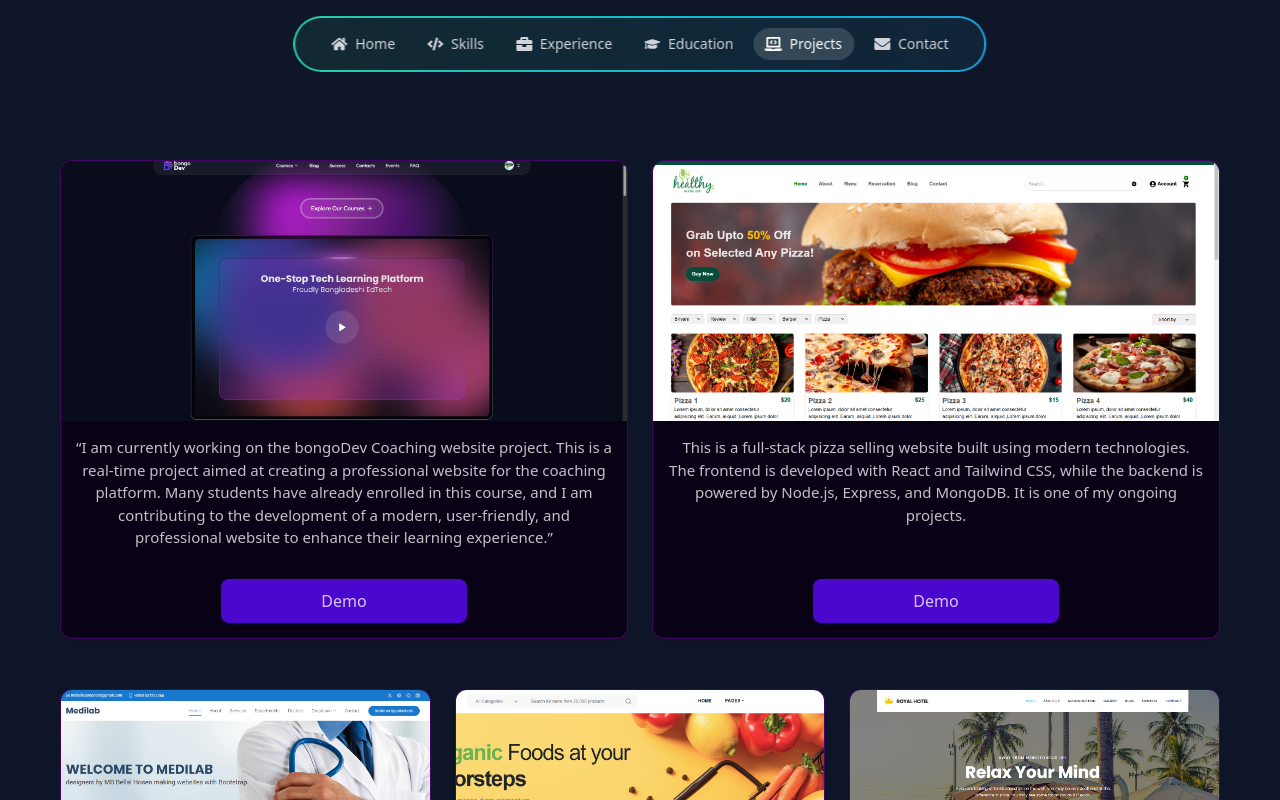
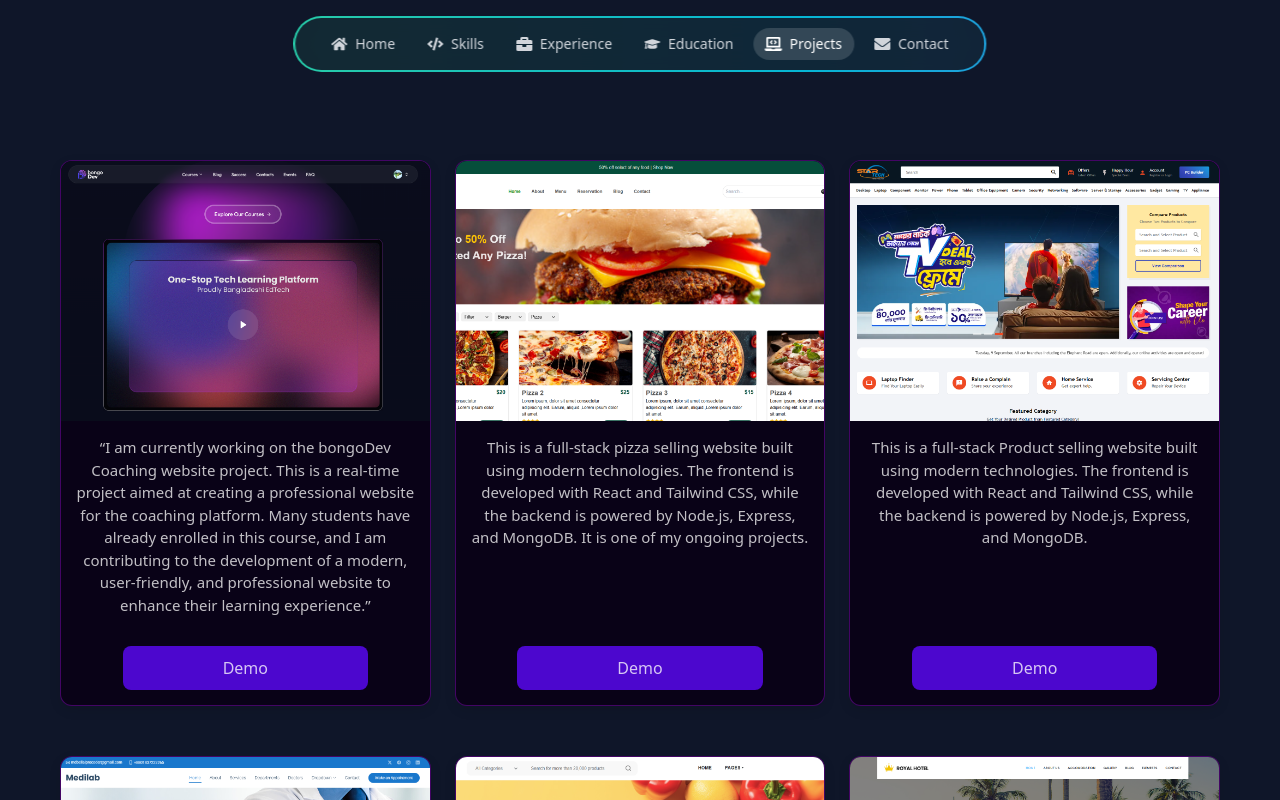
Before and after one commit to thanks-com/portfolio-project, a React (Vite) app in the folder portfolio/: page /projects in a window 1280 px wide. Shown: the top 800 px of the page. Built offline with nearby package versions, Linux system fonts and the light colour scheme.

Commit message:
change this code new code add

```diff
--- a/portfolio/src/components/Projects.jsx
+++ b/portfolio/src/components/Projects.jsx
@@ -5,6 +5,7 @@ import Image4 from "../assets/images/project-image-4.png";
 import Image5 from "../assets/images/project-image-5.png";
 import Image6 from "../assets/images/project-image-6.png";
 import Image1 from "../assets/images/bongoDev-09-08-2025_03_38_AM.png"
+import Images from "../assets/images/star-tech.png"
 
 import "./responsive.css";
 const ProjectShowcase = () => {
@@ -35,6 +36,18 @@ const ProjectShowcase = () => {
             one of my ongoing projects.
           </p>
           <a href="https://pizza-selling.onrender.com" target="_blanck">
+            <button>Demo</button>
+          </a>
+        </div>
+
+        <div className="project">
+          <img src={Images} alt="" />
+          <p>
+            This is a full-stack Product selling website built using modern
+            technologies. The frontend is developed with React and Tailwind CSS,
+            while the backend is powered by Node.js, Express, and MongoDB.
+          </p>
+          <a href="https://www.startech.com.bd/?srsltid=AfmBOorkXxu8qGidxkouIb3JPfaEegS3f3lFwgg87UQ5WRtBXh_ZvD4F" target="_blanck">
             <button>Demo</button>
           </a>
         </div>
```
Also changed, not shown: portfolio/src/assets/images/star-tech.png (added).
